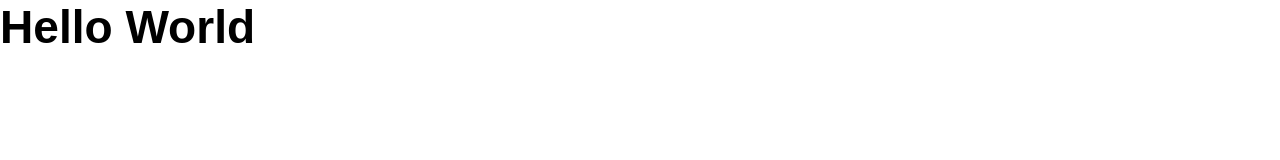
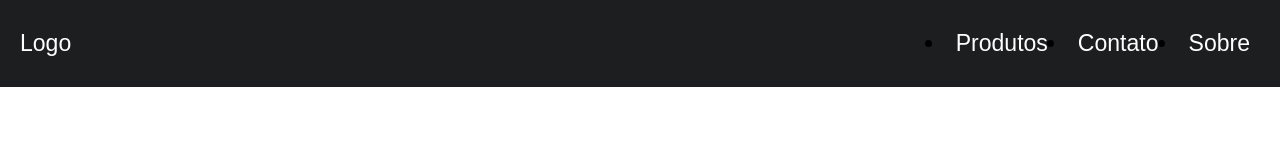
Before and after one commit to ItaloLeandro02/css-layout, a website: page src/index.html in a window 1280 px wide. Drawn offline with Linux system fonts and the light colour scheme.

Commit message:
feat: add menu

```diff
--- a/assets/style.css
+++ b/assets/style.css
@@ -0,0 +1,19 @@
+.header {
+  display: flex;
+  justify-content: space-between;
+  align-items: center;
+
+  background: #1d1e20;
+
+  padding: 20px;
+}
+
+.menu {
+  display: flex;
+  flex-wrap: wrap;
+}
+
+.menu  li {
+  margin-left: 10px;
+  padding: 10px;
+}
--- a/src/index.html
+++ b/src/index.html
@@ -8,6 +8,15 @@
   <title>Document</title>
 </head>
 <body>
-  <h1>Hello World</h1>
+  <header class="header">
+    <a href="/">Logo</a>
+    <nav>
+      <ul class="menu">
+        <li><a href="/produtos">Produtos</a></li>
+        <li><a href="/contato">Contato</a></li>
+        <li><a href="/sobre">Sobre</a></li>
+      </ul>
+    </nav>
+  </header>
 </body>
 </html>
```
